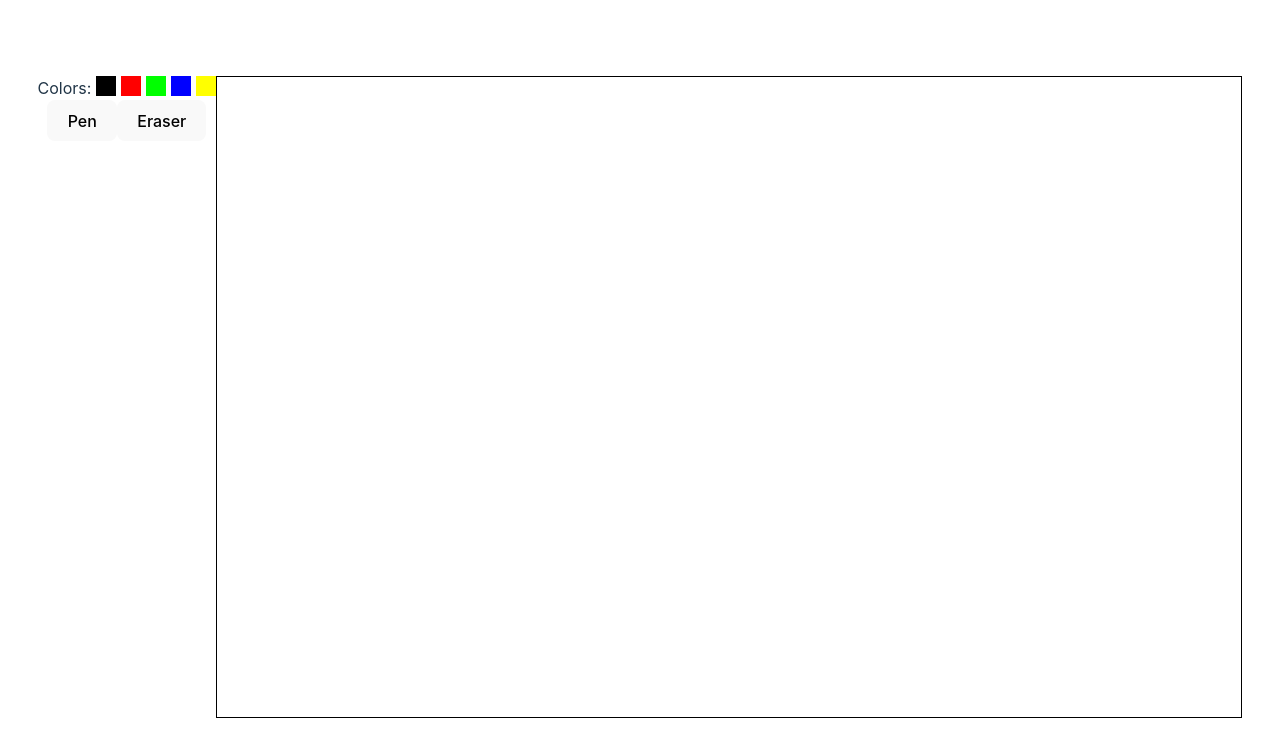
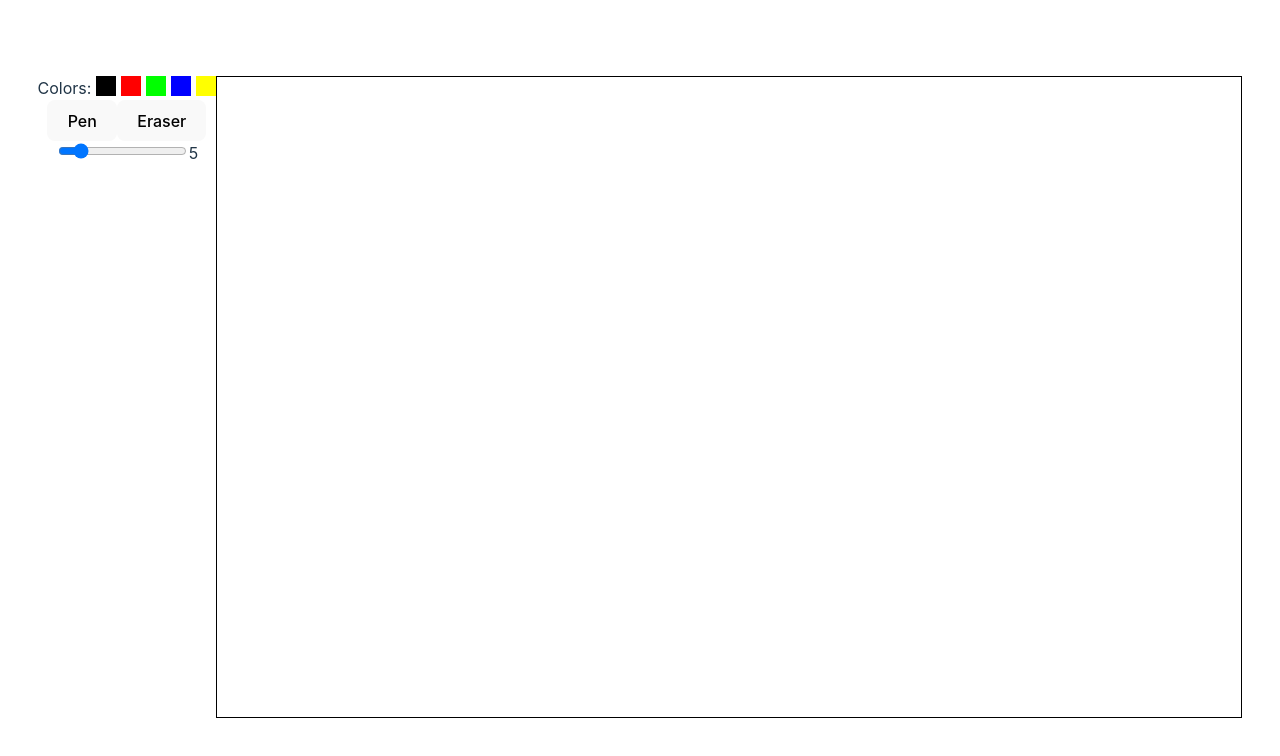
Before and after one commit to nikhil-tiwary61/drawing-board, a React (Vite) app: page / in a window 1280 px wide. Shown: the top 756 px of the page. Built offline with nearby package versions, Linux system fonts and the light colour scheme.

Commit message:
feat: add slider to change the width of the strokes on canvas

```diff
--- a/src/App.jsx
+++ b/src/App.jsx
@@ -6,6 +6,7 @@ import ToolBar from "./components/ToolBar";
 function App() {
   const [currentColor, setCurrentColor] = useState("#000000");
   const [isErasing, setIsErasing] = useState(false);
+  const [fontSize, setFontSize] = useState(5);
 
   function changeColor(color) {
     setCurrentColor(color);
@@ -13,13 +14,25 @@ function App() {
   function changeEraser(boolean) {
     boolean ? setIsErasing(true) : setIsErasing(false);
   }
+  function changeFontSize(e) {
+    setFontSize(e.target.value);
+  }
 
   return (
     <>
       {/* <h1>DrawBoard App</h1> */}
       <div id="components">
-        <ToolBar changeColor={changeColor} changeEraser={changeEraser} />
-        <Canvas currentColor={currentColor} isErasing={isErasing} />
+        <ToolBar
+          changeColor={changeColor}
+          changeEraser={changeEraser}
+          fontSize={fontSize}
+          changeFontSize={changeFontSize}
+        />
+        <Canvas
+          currentColor={currentColor}
+          isErasing={isErasing}
+          fontSize={fontSize}
+        />
       </div>
     </>
   );
--- a/src/components/Canvas.jsx
+++ b/src/components/Canvas.jsx
@@ -1,6 +1,6 @@
 import { useEffect, useRef, useState } from "react";
 
-export default function Canvas({ currentColor, isErasing }) {
+export default function Canvas({ currentColor, isErasing, fontSize }) {
   const canvasRef = useRef(null);
   const [isDrawing, setIsDrawing] = useState(false);
   const [prevPosition, setPrevPosition] = useState({ x: 0, y: 0 });
@@ -47,7 +47,7 @@ export default function Canvas({ currentColor, isErasing }) {
     ctx.lineTo(currentX, currentY);
 
     ctx.strokeStyle = isErasing ? "#ffffff" : currentColor;
-    ctx.lineWidth = isErasing ? 40 : 5; //to be changed into dynamic value
+    ctx.lineWidth = isErasing ? 40 : fontSize; //to be changed into dynamic value
     ctx.stroke();
 
     setPrevPosition({ x: currentX, y: currentY });
--- a/src/components/ToolBar.jsx
+++ b/src/components/ToolBar.jsx
@@ -1,4 +1,9 @@
-export default function ToolBar({ changeColor, changeEraser }) {
+export default function ToolBar({
+  changeColor,
+  changeEraser,
+  fontSize,
+  changeFontSize,
+}) {
   const colors = ["#000000", "#ff0000", "#00ff00", "#0000ff", "#ffff00"];
 
   return (
@@ -18,6 +23,16 @@ export default function ToolBar({ changeColor, changeEraser }) {
       </div>
       <button onClick={() => changeEraser(false)}>Pen</button>
       <button onClick={() => changeEraser(true)}>Eraser</button>
+      <div>
+        <input
+          type="range"
+          min={1}
+          max={30}
+          value={fontSize}
+          onChange={changeFontSize}
+        />
+        {fontSize}
+      </div>
     </div>
   );
 }
```
